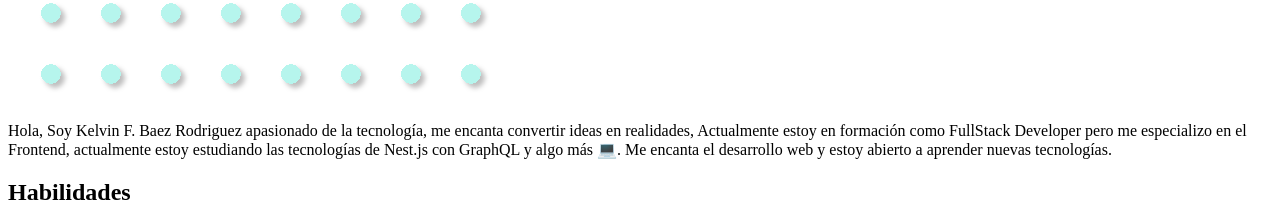
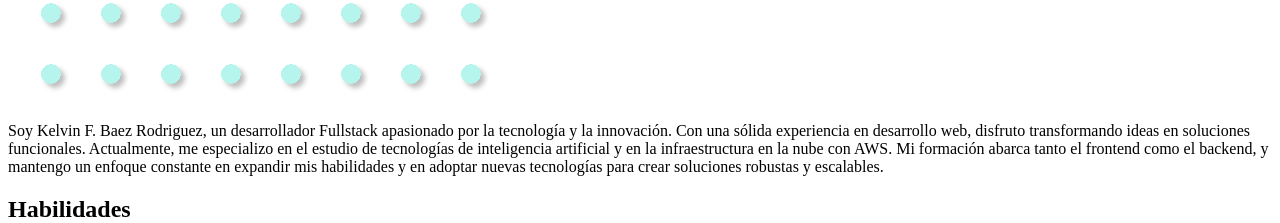
Before and after one commit to KelvinFBR/Porfolio, a website: page src/index.html in a window 1280 px wide. Shown: the part 4040-4263 px from the top of the page. Drawn offline with Linux system fonts and the light colour scheme.

Commit message:
[change] color title, description and current year copy

```diff
--- a/src/index.html
+++ b/src/index.html
@@ -162,12 +162,15 @@
 
           <div class="main__about-me-description">
             <p>
-              Hola, Soy <span>Kelvin F. Baez Rodriguez</span> apasionado de la
-              tecnología, me encanta convertir ideas en realidades, Actualmente
-              estoy en formación como FullStack Developer pero me especializo en
-              el Frontend, actualmente estoy estudiando las tecnologías de
-              Nest.js con GraphQL y algo más 💻. Me encanta el desarrollo web y
-              estoy abierto a aprender nuevas tecnologías.
+              Soy <span>Kelvin F. Baez Rodriguez</span>, un desarrollador
+              Fullstack apasionado por la tecnología y la innovación. Con una
+              sólida experiencia en desarrollo web, disfruto transformando ideas
+              en soluciones funcionales. Actualmente, me especializo en el
+              estudio de tecnologías de inteligencia artificial y en la
+              infraestructura en la nube con AWS. Mi formación abarca tanto el
+              frontend como el backend, y mantengo un enfoque constante en
+              expandir mis habilidades y en adoptar nuevas tecnologías para
+              crear soluciones robustas y escalables.
             </p>
           </div>
         </section>
@@ -1209,7 +1212,7 @@
         </a>
       </div>
       <p class="footer__copy">
-        Kelvin F. Baez Rodriguez. Copyright 2022 - Todos los derechos
+        Kelvin F. Baez Rodriguez. Copyright <span class="copy_year"></span> - Todos los derechos
         reservados.
       </p>
     </footer>
--- a/src/sass/_about-me.scss
+++ b/src/sass/_about-me.scss
@@ -90,7 +90,7 @@ $breakpoint-tablet: 768px;
       //* este min es para limitar el contenedor de los parrafos.
       min-width: 280px;
       width: 60%;
-      max-width: 500px;
+      max-width: 600px;
       padding: 1rem;
       align-self: flex-end;
 
--- a/src/sass/_education.scss
+++ b/src/sass/_education.scss
@@ -92,7 +92,7 @@ $breakpoint-tablet: 768px;
         }
       }
       .education-container__card-title {
-        color: var(--color-title-section);
+        color: var(--white);
         font-size: var(--font-size-normal);
         font-weight: var(--font-bold);
         letter-spacing: 0.1rem;
--- a/src/sass/_projects.scss
+++ b/src/sass/_projects.scss
@@ -138,7 +138,7 @@ $breakpoint-min-desktop: 1504px;
         padding: 1rem 0;
         font-size: var(--font-size-normal);
         font-weight: var(--font-regular);
-        color: var(--color-title-section);
+        color: var(--white);
         text-shadow: 0 0 2px $color-box-shadow-black;
         line-height: 2rem;
         letter-spacing: 0.1rem;
```
Also changed, not shown: src/index.js (+7 -0 lines), src/styles.css.
